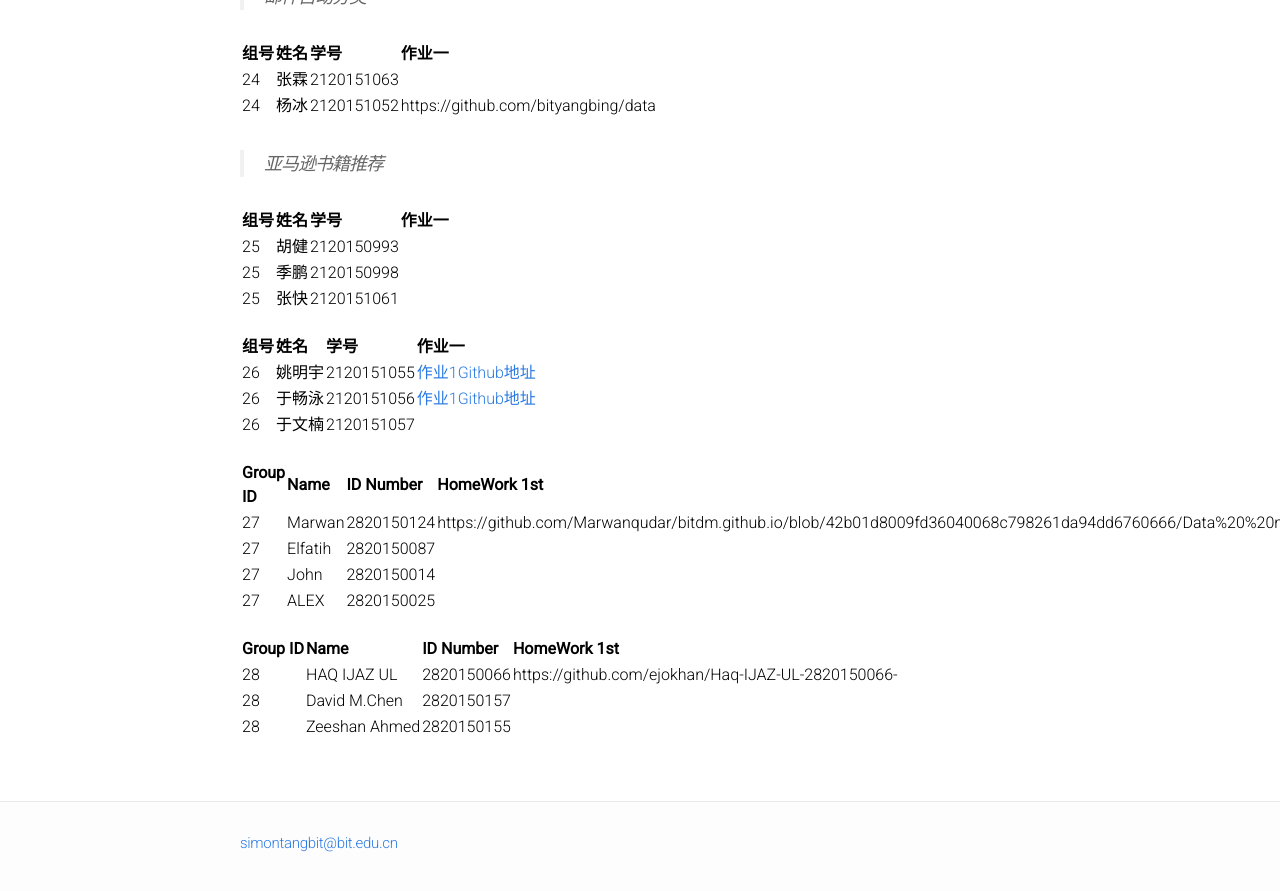
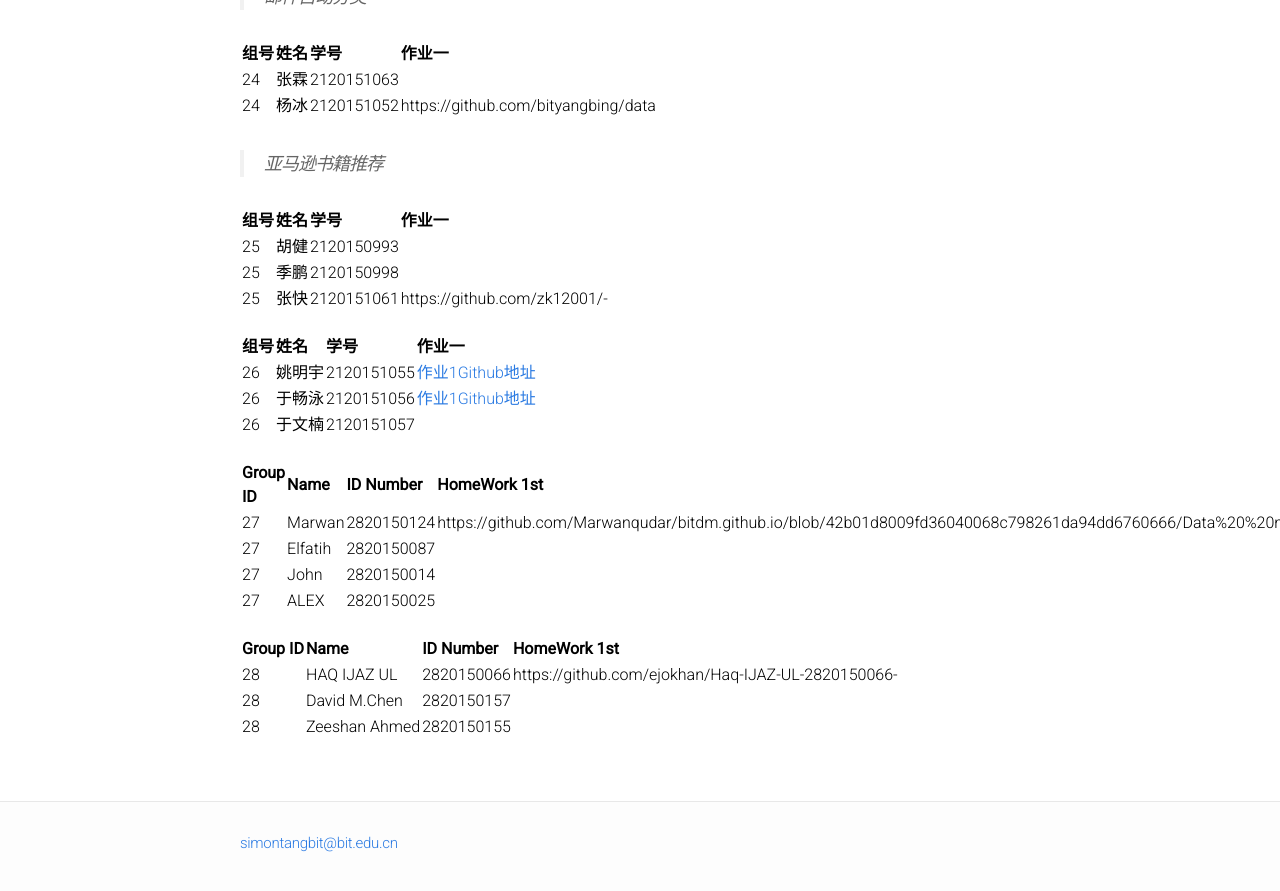
Before and after one commit to BITDM/bitdm.github.io, a Jekyll site: the page built from 2016/groups.md, in a window 1280 px wide and 900 px high, scrolled down 4445 px. Shown: the top 891 px of the window. Built offline with Jekyll 4.4.1, drawn with Linux system fonts in a browser that asks for light colours; some of the changed lines change nothing that is shown.

Commit message:
Update groups.md

```diff
--- a/2016/groups.md
+++ b/2016/groups.md
@@ -194,7 +194,7 @@ permalink: /2016/groups/
 |:-------------|:-------------|:-----|:-----|
 |25|胡健|2120150993|
 |25|季鹏|2120150998|
-|25|张快|2120151061|
+|25|张快|2120151061|https://github.com/zk12001/-
 
 |组号|姓名|学号|作业一|
 |:-------------|:-------------|:-----|:-----|
```
